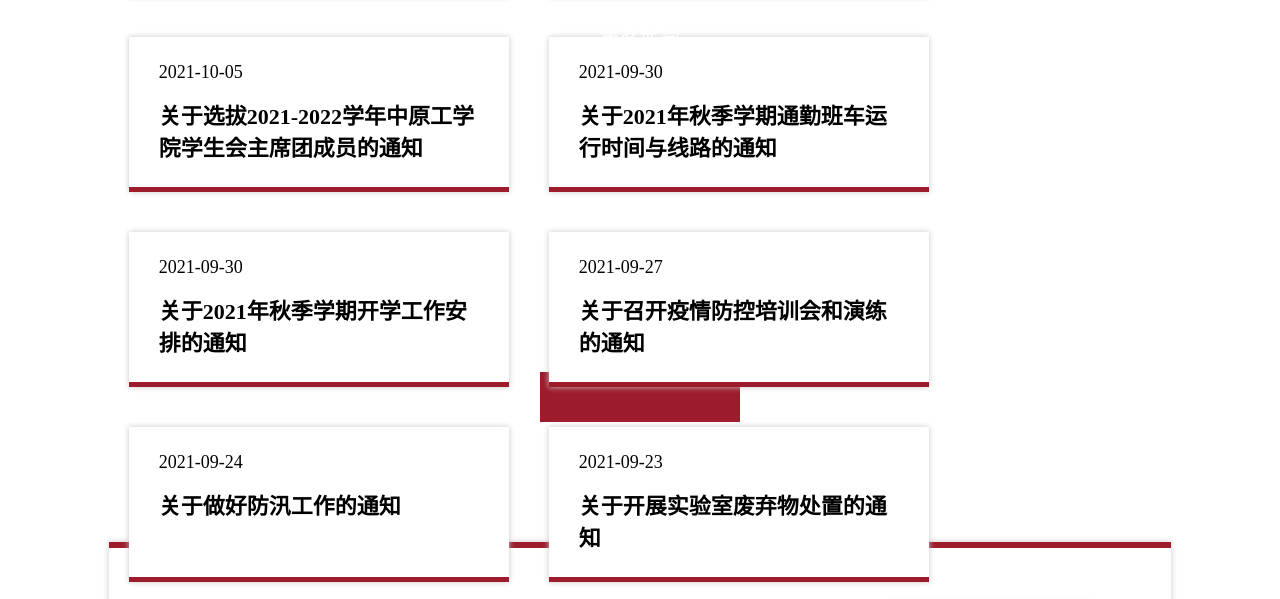
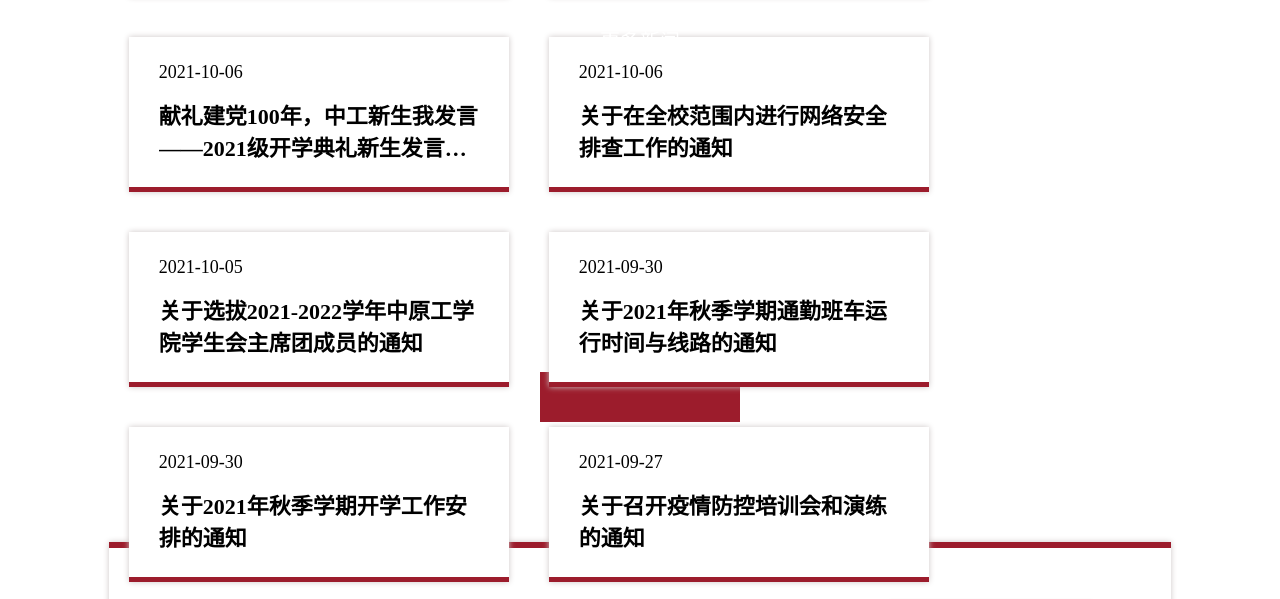
Before and after one commit to braydenbao/zut, a plain HTML site: page index.html in a window 1280 px wide. Shown: the part 1723-2322 px from the top of the page. Drawn offline with Linux system fonts and the light colour scheme.

Commit message:
Update index.html

```diff
--- a/index.html
+++ b/index.html
@@ -278,6 +278,18 @@
         <div class="part" style="height: 600px;">
             <div class="title">通知公告</div>
             <div style="height: 410px;">
+                <a href="https://www.zut.edu.cn/info/1043/26412.htm" target="_blank">
+                    <div class="card2">
+                        <div class="date">2021-10-06</div>
+                        <div class="headline">献礼建党100年，中工新生我发言——2021级开学典礼新生发言代表评选活动</div>
+                    </div>
+                </a>
+                <a href="https://www.zut.edu.cn/info/1043/26411.htm" target="_blank">
+                    <div class="card2">
+                        <div class="date">2021-10-06</div>
+                        <div class="headline">关于在全校范围内进行网络安全排查工作的通知</div>
+                    </div>
+                </a>
                 <a href="https://www.zut.edu.cn/info/1043/26403.htm" target="_blank">
                     <div class="card2">
                         <div class="date">2021-10-05</div>
@@ -300,18 +312,6 @@
                     <div class="card2">
                         <div class="date">2021-09-27</div>
                         <div class="headline">关于召开疫情防控培训会和演练的通知</div>
-                    </div>
-                </a>
-                <a href="https://www.zut.edu.cn/info/1043/26364.htm" target="_blank">
-                    <div class="card2">
-                        <div class="date">2021-09-24</div>
-                        <div class="headline">关于做好防汛工作的通知</div>
-                    </div>
-                </a>
-                <a href="https://www.zut.edu.cn/info/1043/26355.htm" target="_blank">
-                    <div class="card2">
-                        <div class="date">2021-09-23</div>
-                        <div class="headline">关于开展实验室废弃物处置的通知</div>
                     </div>
                 </a>
             </div>
```
